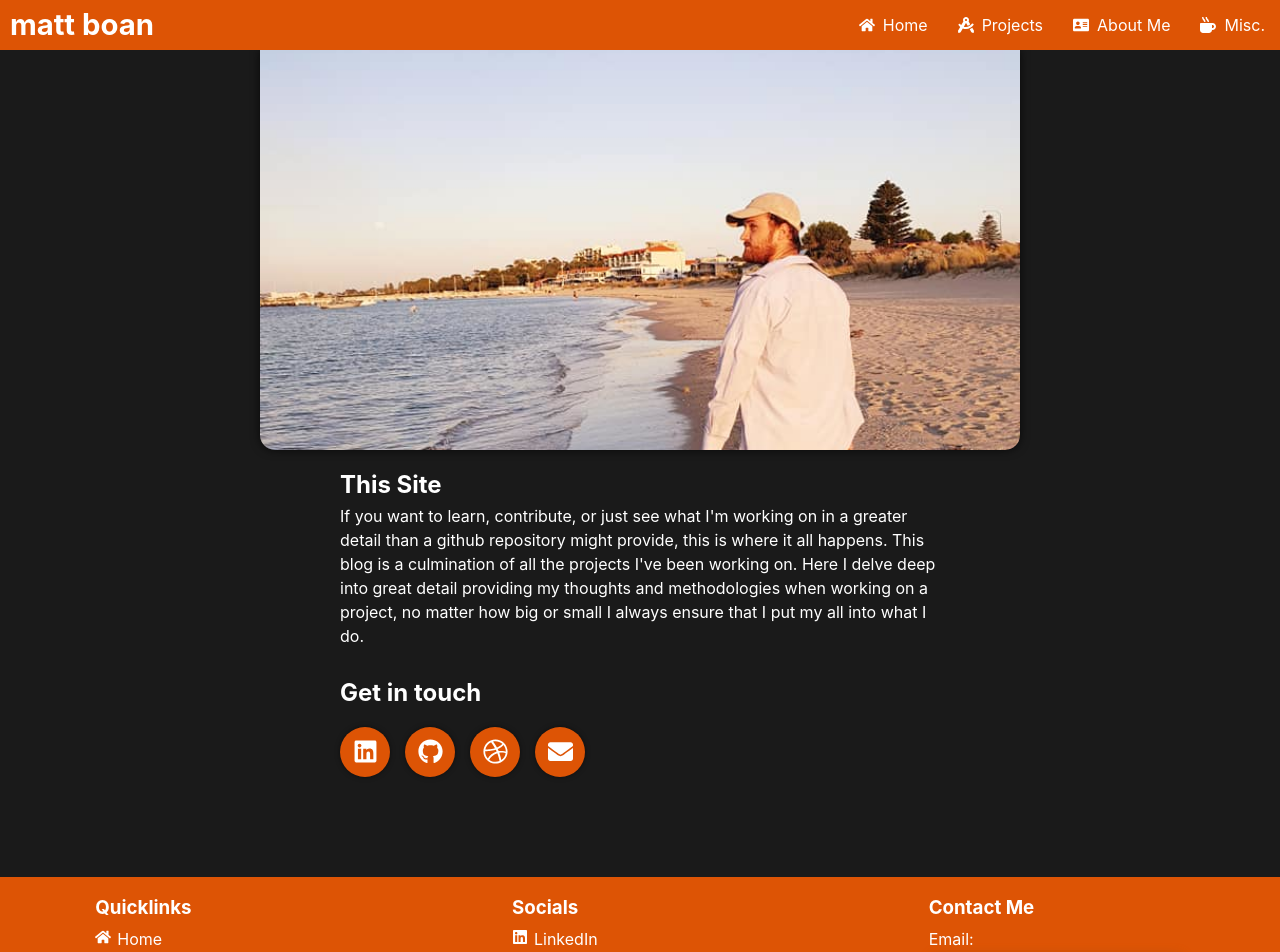
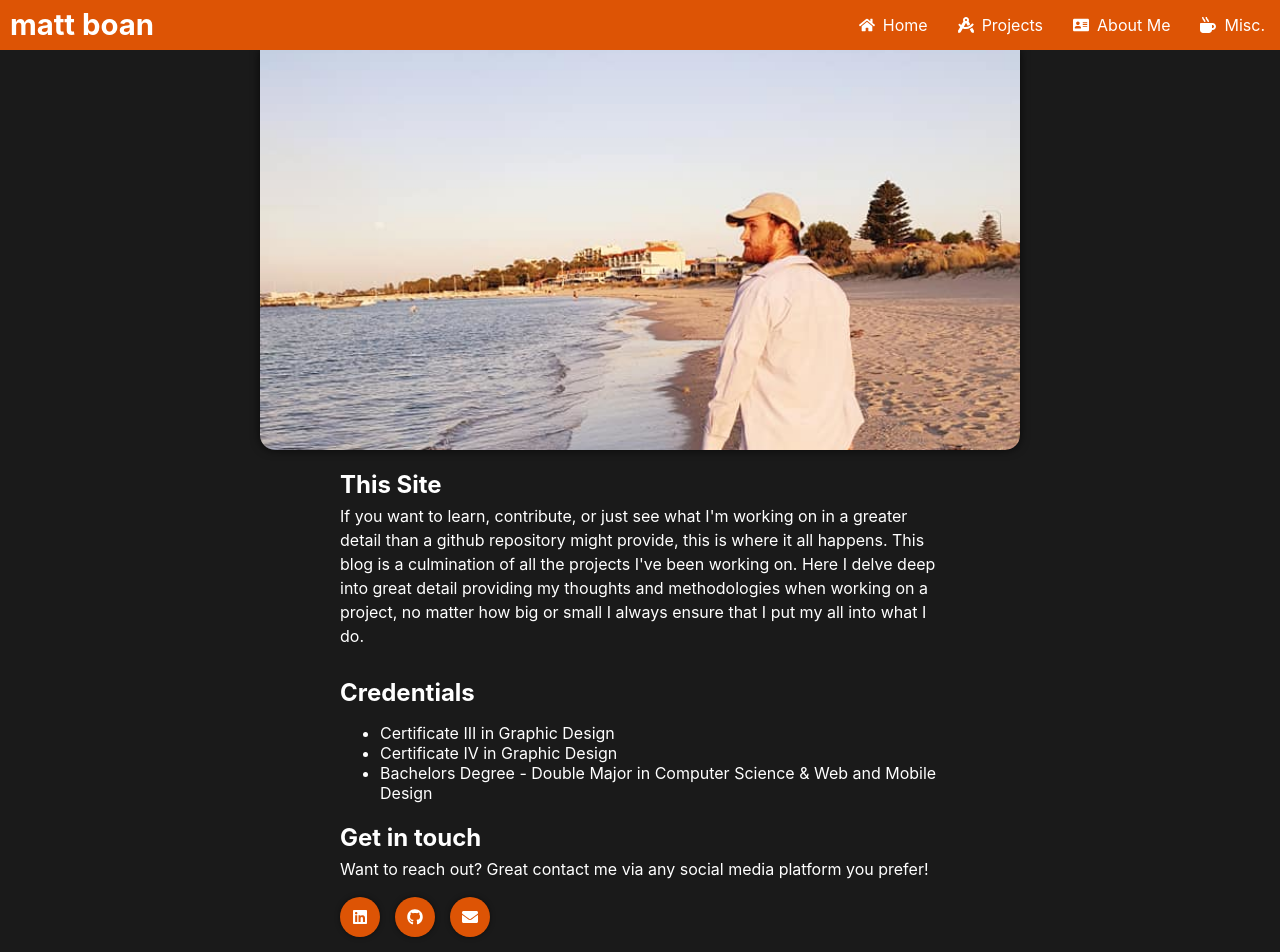
Before and after one commit to mattboan/mattboan-blog, a React (Create React App) app in the folder front-end/: page /AboutMe in a window 1280 px wide. Shown: the top 952 px of the page. Built offline with nearby package versions, Linux system fonts and the light colour scheme.

Commit message:
passover

```diff
--- a/front-end/src/Components/Styles/ProjecsCon.css
+++ b/front-end/src/Components/Styles/ProjecsCon.css
@@ -17,6 +17,7 @@
 .ProjecConCon .projects {
 	display: flex;
 	flex-direction: column;
+	margin-bottom: 25px;
 }
 
 .loadmore {
--- a/front-end/src/Components/Styles/SocialIcon.css
+++ b/front-end/src/Components/Styles/SocialIcon.css
@@ -4,8 +4,8 @@
 	flex-direction: column;
 	align-items: center;
 	justify-content: center;
-  width: 50px;
-  height: 50px;
+	width: 40px;
+	height: 40px;
 	background-color: #dd5405;
 	margin-right: 15px;
 	margin-top: 15px;
@@ -19,13 +19,4 @@
 
 .SocialIcon:hover {
 	transform: translateY(-5px);
-  -webkit-box-shadow: 0px 3px 5px 0px rgba(0, 0, 0, 0.5);
-  -moz-box-shadow: 0px 3px 5px 0px rgba(0, 0, 0, 0.5);
-  box-shadow: 0px 3px 5px 0px rgba(0, 0, 0, 0.5);
-  -webkit-tap-highlight-color: rgba(0, 0, 0, 0);
 }
-
-.icon {
-  width: 50%;
-  height: 50%;
-}
--- a/front-end/src/Views/AboutMe.js
+++ b/front-end/src/Views/AboutMe.js
@@ -40,12 +40,26 @@ class AboutMe extends React.Component {
 						all into what I do.
 					</p>
 				</div>
+				<div className="creds">
+					<h2>Credentials</h2>
+					<ul>
+						<li>Certificate III in Graphic Design</li>
+						<li>Certificate IV in Graphic Design</li>
+						<li>
+							Bachelors Degree - Double Major in Computer Science
+							&amp; Web and Mobile Design
+						</li>
+					</ul>
+				</div>
 				<div className="socials">
 					<h2>Get in touch</h2>
+					<p>
+						Want to reach out? Great contact me via any social media
+						platform you prefer!
+					</p>
 					<div className="socialsCon">
 						<SocialIcon icon={<FaLinkedin className="icon" />} />
 						<SocialIcon icon={<FaGithub className="icon" />} />
-						<SocialIcon icon={<FaDribbble className="icon" />} />
 						<SocialIcon icon={<FaEnvelope className="icon" />} />
 					</div>
 				</div>
--- a/front-end/src/Views/Home.js
+++ b/front-end/src/Views/Home.js
@@ -67,10 +67,6 @@ class Home extends React.Component {
 						return <ProjectsCon projects={projects} />;
 					}
 				})()}
-				<h2>Blog Posts</h2>
-				<FadeInSection>
-					<Awards />
-				</FadeInSection>
 			</div>
 		);
 	}
--- a/front-end/src/Views/Styles/AboutMe.css
+++ b/front-end/src/Views/Styles/AboutMe.css
@@ -23,12 +23,12 @@
 	margin-bottom: 30px;
 }
 
-.para p {
+.AboutMe p {
 	line-height: 1.5em;
 	margin-top: 0px;
 }
 
-.para h2 {
+.AboutMe h2 {
 	margin-bottom: 5px;
 }
 
```
Lines whose indentation alone changed are shown as unchanged.
